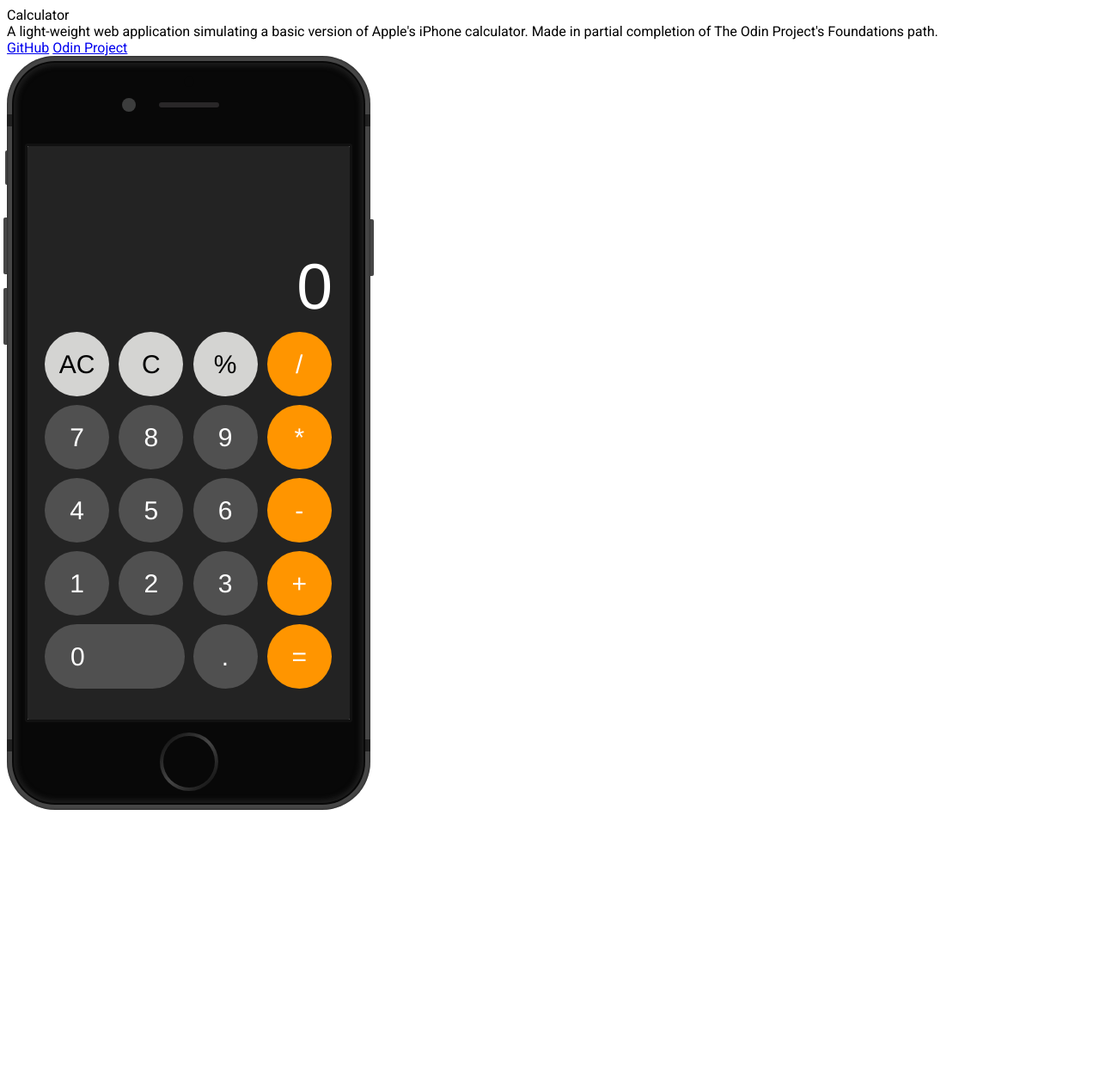
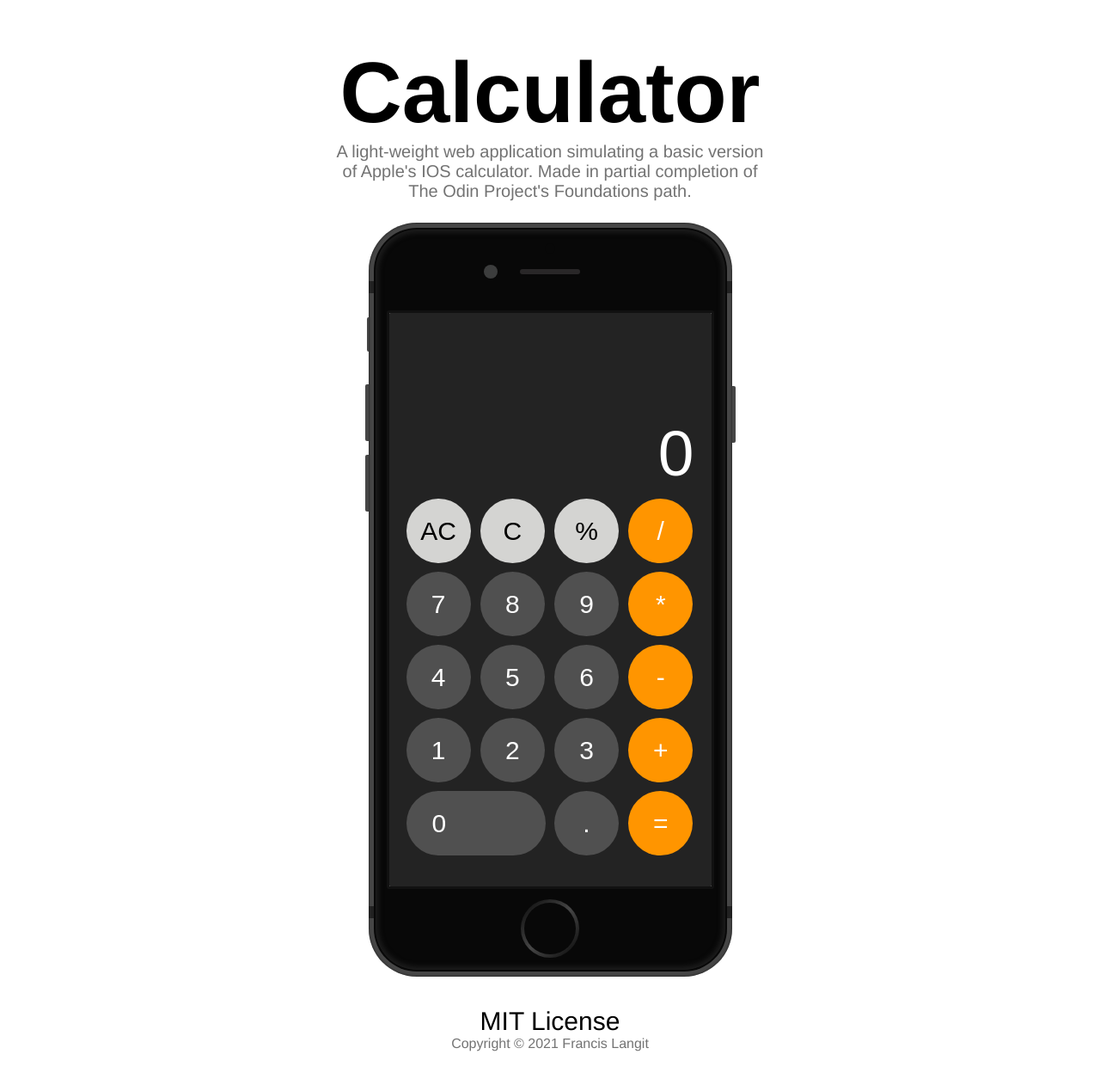
Before and after one commit to FrancisLangit/calculator, a plain HTML site: page index.html in a window 1280 px wide. Shown: the whole page at 86% size. Before the commit the page ends 950 px from the top, so only its background shows below. Drawn offline with Linux system fonts and the light colour scheme.

Commit message:
Add styled header and footer sections to page

```diff
--- a/index.html
+++ b/index.html
@@ -14,17 +14,17 @@
 
     <body>
         <div class="header">
-            <div>Calculator</div>
-            <div>
+            <div class="header-header">Calculator</div>
+            <div class="header-body">
                 A light-weight web application simulating a basic version of
-                Apple's iPhone calculator. Made in partial completion of The
+                Apple's IOS calculator. Made in partial completion of The
                 Odin Project's Foundations path.
+                <!-- <a href="#">GitHub</a> -->
+                <!-- <a href="#">Odin Project</a> -->
             </div>
-            <a href="#">GitHub</a>
-            <a href="#">Odin Project</a>
         </div>
 
-        <div>
+        <div class="device">
             <div class="marvel-device iphone8 black">
                 <div class="top-bar"></div>
                 <div class="sleep"></div>
@@ -68,11 +68,13 @@
             </div>
         </div>
 
-        <!-- <div class="m-5 text-center ">
-            <h4>MIT License</h4>
-            <h6 class="text-muted">
+        <div class="footer">
+            <div class="footer-text-license">
+                MIT License
+            </div>
+            <div class="footer-text-copyright">
                 Copyright © 2021 Francis Langit
-            </h6>
-        </div> -->
+            </div>
+        </div>
     </body>
 </html>
--- a/scripts/main.js
+++ b/scripts/main.js
@@ -92,7 +92,7 @@ class CalculatorUserInterface {
         /**Appends digit or decimal inputted by user to current number in
          * display window. Disallows multiple decimal points and doesn't
          * permit append if length of current calc display's text content over
-         * 18 characters.*/
+         * 18 characters or if textContent of display is 'Infinity'.*/
         let calcDisplayText = this.calcDisplay.textContent;
 
         const isMultiDecimal = (
--- a/styles/style.css
+++ b/styles/style.css
@@ -1,12 +1,24 @@
-/* @font-face {
-    font-family: "San Francisco Medium";
-    src: url("../fonts/SanFranciscoDisplay-Medium.otf") format("opentype");
+.header {
+    font-family: 'Helvetica';
+    margin: 50px auto 25px auto;
+    text-align: center;
+    width: 500px;
 }
 
-@font-face {
-    font-family: "San Francisco Ultra Light";
-    src: url("../fonts/SanFranciscoDisplay-Ultralight.otf") format("opentype");
-} */
+.header-header {
+    font-size: 100px;
+    font-weight: 900;
+}
+
+.device {
+    display: flex;
+    justify-content: center;
+}
+
+.header-body {
+    color: rgb(115, 115, 115);
+    font-size: 20px;
+}
 
 .calc {
     display: grid;
@@ -18,7 +30,7 @@
 
 .calc div {
     display: flex;
-    font-family: 'Helvetica Neue', 'Open Sans', sans-serif;
+    font-family: sans-serif;
     user-select: none;
 }
 
@@ -73,7 +85,16 @@
     padding-left: 30px;
 }
 
-.header {
-    font-family: 'Roboto';
-    font-weight: 100;
+.footer {
+    font-family: "Helvetica";
+    margin: 35px auto 50px auto;
+    text-align: center;
 }
+
+.footer-text-license {
+    font-size: 30px;
+}
+
+.footer-text-copyright {
+    color: rgb(115, 115, 115);
+}
```
